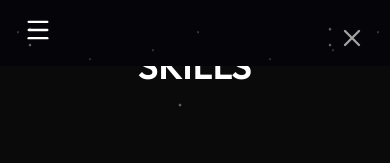
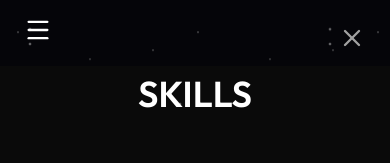
Before and after one commit to Harshikajain23/Portfolio_Harshika, a React (Vite) app in the folder vite-project/: page /skills in a window 390 px wide. Shown: the top 163 px of the page. Built offline with nearby package versions, Linux system fonts and the light colour scheme.

Commit message:
Update Skills.jsx

```diff
--- a/vite-project/src/Pages/Skills.jsx
+++ b/vite-project/src/Pages/Skills.jsx
@@ -96,7 +96,7 @@ const Skill = ({ name, img }) => (
 
       {/* Content */}
      <div className=" stars stars-2"></div>
-      <h1 className="text-4xl uppercase lg:text-4xl sm:text-2xl mx-auto text-center font-semibold -mt-5 md:mt-6 mb-18">
+      <h1 className="text-4xl uppercase lg:text-4xl sm:text-2xl mx-auto text-center font-semibold mt-2 md:mt-6 mb-18">
   Skills
 </h1>
 
```
